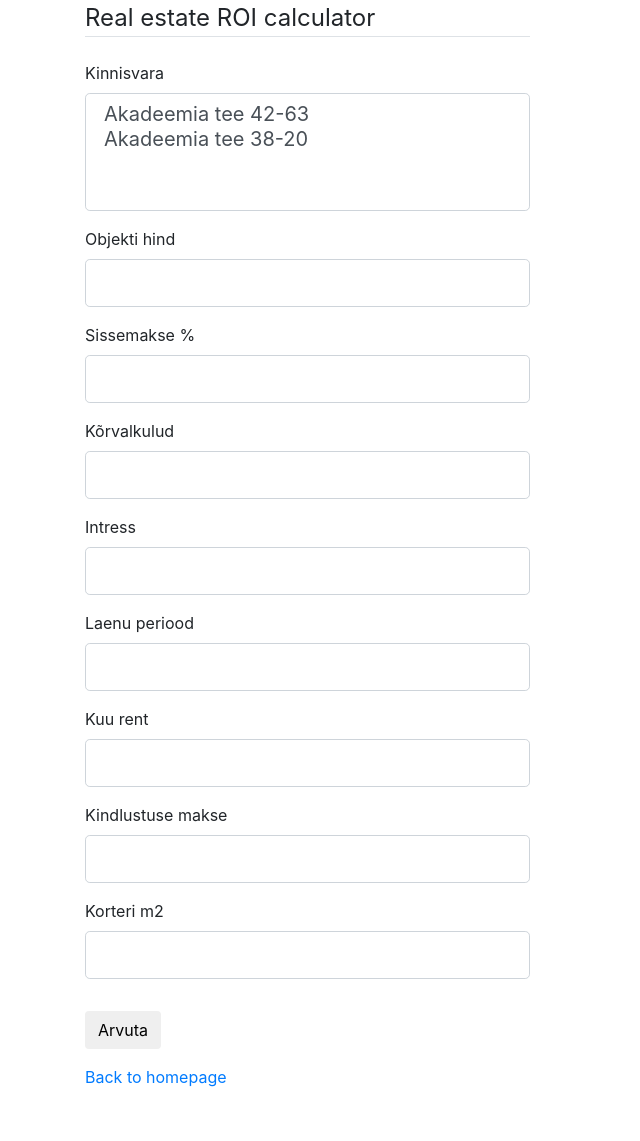
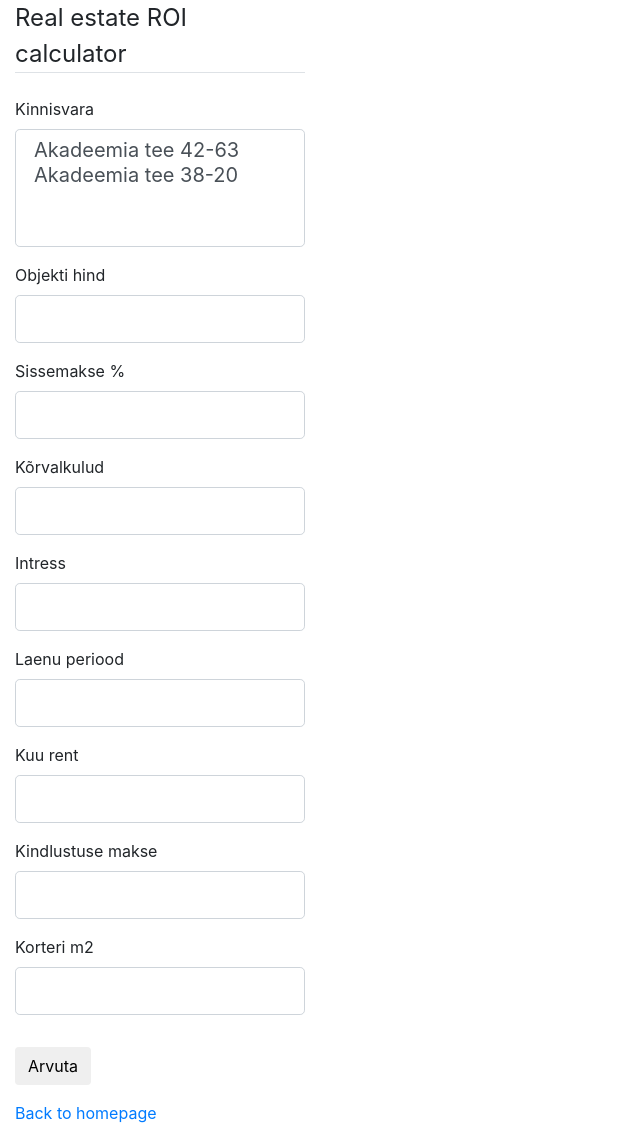
Before and after one commit to ValmeI/Projects, a Flask app: page /real_estate in a window 1280 px wide. Shown: the whole page, without its empty margins (0-640 px from the left). Before the commit the page ends 1087 px from the top, so only its background shows below. Run offline with Flask 2, Linux system fonts and the light colour scheme; some libraries are stand-ins or nearby versions.

Commit message:
HTML render format Fix

```diff
--- a/Calculators/templates/realestate.html
+++ b/Calculators/templates/realestate.html
@@ -42,11 +42,11 @@
                     {{ form.errors }}
                     {% endif %}
 
-        <div class="container">  <!-- Center of page -->
+        <div class="container-fluid">  <!-- Fixes view, makes everything decent :) -->
             <div class="row">
 
-
-                    <div class="col-sm-5 col-sm-offset-1">
+                    <!-- Can't really understand how it still works -->
+                    <div class="col-xs-6 col-sm-3">
                         <div class="content-section">
                             <form method="POST" action="">
                                 {{ form.hidden_tag() }}
@@ -212,10 +212,9 @@
 
 
 
-                        <div class="col-sm-5 col-sm-offset-1">
+                        <div class="col-xs-6 col-sm-3">
                          <!--Apartment X-->
                           {% if results %}
-                         <br><br><br>
 
                          <legend class="border-bottom mb-4">Results</legend>
                             <div id="results">
@@ -239,10 +238,9 @@
                          {% endif %}
                         </div>
 
-                                          <div class="col-sm-5 col-sm-offset-1">
+                                          <div class="col-xs-6 col-sm-3">
                                              <!--Acquired Apartments on or another-->
                                               {% if acquired_estate %}
-                                             <br><br><br>
 
                                              <legend class="border-bottom mb-4">Acquired Estate Result</legend>
                                                 <div id="acquired_estate">
@@ -266,10 +264,9 @@
                                              {% endif %}
                                           </div>
 
-                                                  <div class="col-sm-5 col-sm-offset-1">
+                                                  <div class="col-xs-6 col-sm-3">
                                                      <!--Both-->
                                                       {% if acquired_estate2 %}
-                                                     <br><br><br>
 
                                                      <legend class="border-bottom mb-4">Acquired Estate Result</legend>
                                                         <div id="acquired_estate2">
```
